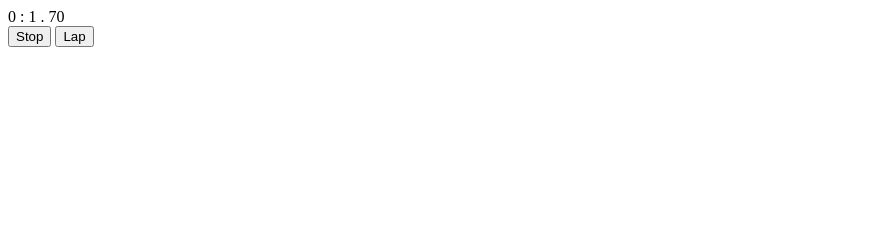
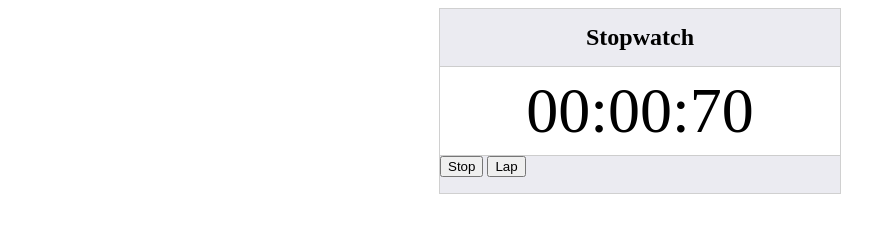
Before and after one commit to joshgoss/stopwatch, a plain HTML site: page index.html in a window 1280 px wide. Both pictures are taken after a click on the button "Start". Shown: the whole page, without its empty margins (0-896 px from the left). Drawn offline with Linux system fonts and the light colour scheme.

Commit message:
simplify DOM and add styling to timer

```diff
--- a/css/style.css
+++ b/css/style.css
@@ -1,4 +1,47 @@
+html, body {
+    font-size: 16px;
+}
 
+/******************
+* General Classes
+*******************/
 .hide {
     display: none;
 }
+
+.container {
+    margin: 0 auto;
+    width: 760px;
+}
+
+
+/********************************
+* Structure / App specific Styles
+********************************/
+.timer-app {
+    background: #EBEBF1;
+    width: 400px;
+    margin: 0 auto;
+    border: 1px solid #d0d0d0;
+}
+
+.timer-app .title {
+    text-align: center;
+    padding: 15px 0;
+    margin: 0;
+}
+
+.timer-app .timer-container {
+    border-top: 1px solid #cdcdcd;
+    border-bottom: 1px solid #cdcdcd;
+    background: #fff;
+    padding: 7px;
+}
+
+
+.timer-app .timer-container span {
+    display: inline-block;
+    width: 100%;
+    font-size: 4em;
+    text-align: center;
+}
--- a/index.html
+++ b/index.html
@@ -6,15 +6,13 @@
      <link rel="stylesheet" type="text/css" href="css/style.css">
   </head>
   <body>
-    <div>
-        <span id="minutes">0</span>
-        <span>:</span>
-        <span id="seconds">0</span>
-        <span>.</span>
-        <span id="centiseconds">0</span>
+    <div class="container timer-app">
+        <h2 class="title">Stopwatch</h2>
+        <div class="timer-container">
+          <span id="timer">00:00:00</span>
         </div>
 
-    <div>
+        <div class="nav">
           <button id="start">Start</button>
           <button id="stop" class="hide">Stop</button>
           <button id="reset">Reset</button>
@@ -23,6 +21,7 @@
 
         <ul id="laps">
         </ul>
+    </div>
 
     <script src="js/app.js"></script>
   </body>
--- a/js/app.js
+++ b/js/app.js
@@ -15,13 +15,11 @@ timerApp.state.intervalId = null;
 * timerApp DOM views
 **********************/
 timerApp.views = {
-  'centisecondsDisplay': document.getElementById("centiseconds"),
-  'secondsDisplay': document.getElementById("seconds"),
+  'timerDisplay': document.getElementById('timer'),
   'startButton': document.getElementById("start"),
   'stopButton': document.getElementById("stop"),
   'lapButton': document.getElementById("lap"),
   'resetButton': document.getElementById("reset"),
-   'minutesDisplay': document.getElementById("seconds"),
   'lapsDisplay': document.getElementById('laps')
 };
 
@@ -29,18 +27,20 @@ timerApp.views = {
 /**********************
 * Methods
 ***********************/
+timerApp.toTwoDigits = function(num) {
+  return num >= 10 ? num.toString() : "0" + num.toString();
+};
+
 timerApp.updateTimerViews = function(minutes, seconds, centiseconds) {
   // Update DOM
-  timerApp.views.minutesDisplay.innerHTML = minutes;
-  timerApp.views.secondsDisplay.innerHTML = seconds;
-  timerApp.views.centisecondsDisplay.innerHTML = centiseconds;
+  timerApp.views.timerDisplay.innerHTML = timerApp.toTwoDigits(minutes) + ':' + timerApp.toTwoDigits(seconds) + ':' + timerApp.toTwoDigits(centiseconds);
 };
 
 timerApp.getTimeData = function(milliseconds) {
   // Get minutes, seconds, and centiseconds data
-  var centiseconds = Math.ceil(milliseconds/10) % 100;
-  var seconds = Math.ceil(milliseconds/1000) % 60000;
-  var minutes = Math.ceil(milliseconds / 60000);
+  var centiseconds = Math.floor(milliseconds/10) % 100;
+  var seconds = Math.floor(milliseconds/1000) % 60000;
+  var minutes = Math.floor(milliseconds / 60000);
   return [minutes, seconds, centiseconds];
 }
 
```
Lines whose indentation alone changed are shown as unchanged.
